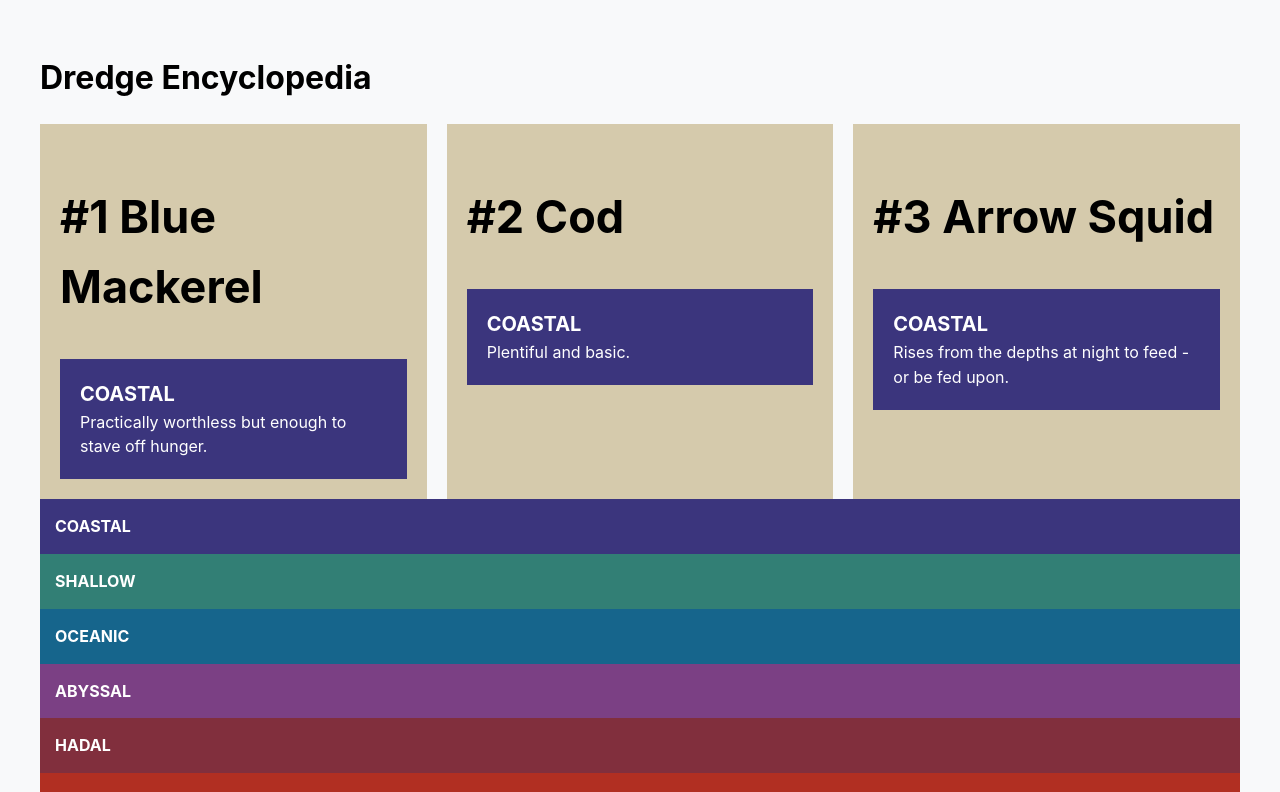
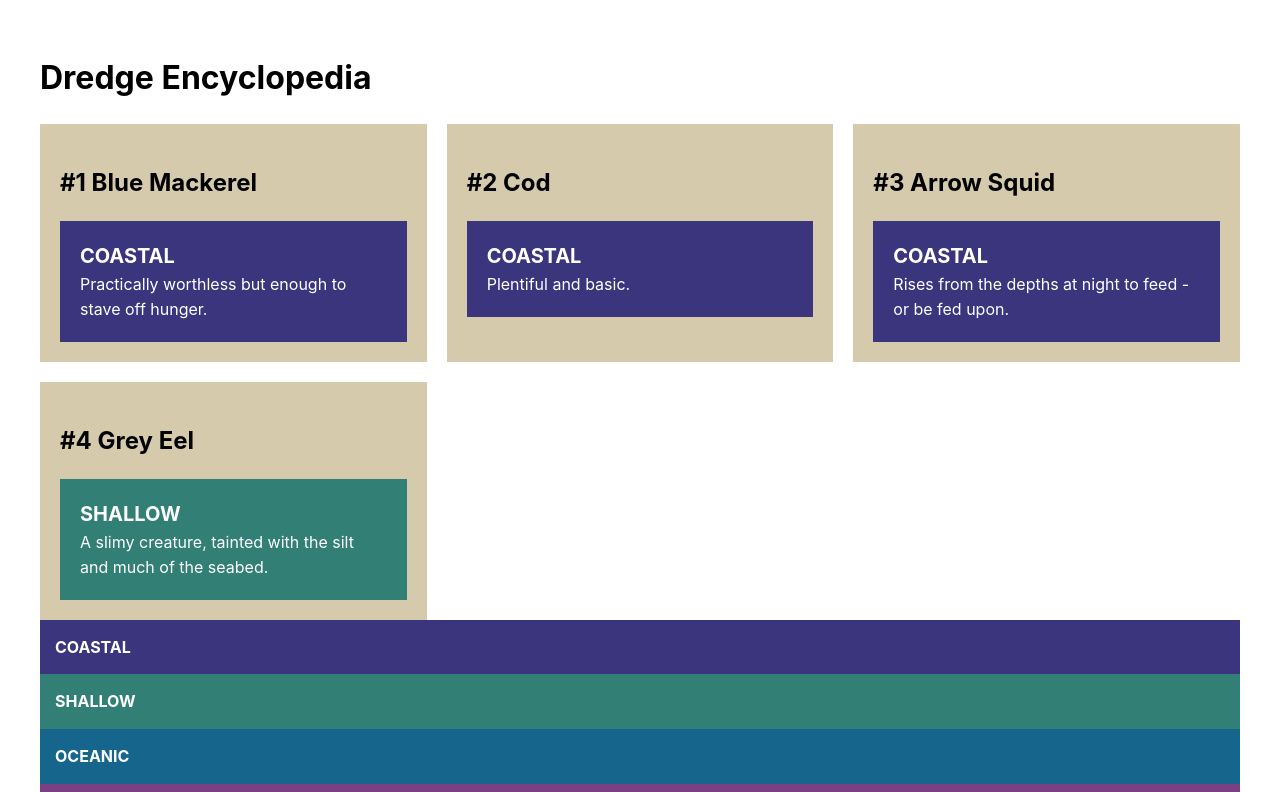
Before and after one commit to steroyle/dredge, a React (Vite) app: page / in a window 1280 px wide. Shown: the top 792 px of the page. Built offline with nearby package versions, Linux system fonts and the light colour scheme.

Commit message:
Updated styles

```diff
--- a/src/App.css
+++ b/src/App.css
@@ -1,5 +1,8 @@
+body {
+  min-height: 100vh;
+}
+
 #root {
-  background: #f8f9fa;
   padding: 2rem;
 }
 .container {
--- a/src/components/Fish/FishCard.module.css
+++ b/src/components/Fish/FishCard.module.css
@@ -2,6 +2,5 @@
   background: #d5caac;
   padding: 20px;
   @media ($sm) {
-    font-size: rem(30px);
   }
 }
--- a/src/data.ts
+++ b/src/data.ts
@@ -56,6 +56,20 @@ export const fishes: Fish[] = [
     trawl: true,
     pot: false,
     abberrations: [85, 86]
+  },
+  {
+    id: 4,
+    name: 'Grey Eel',
+    description: 'A slimy creature, tainted with the silt and much of the seabed.',
+    image: '',
+    location: 'The Marrows',
+    waterType: 'shallow',
+    day: true,
+    night: true,
+    rod: true,
+    trawl: true,
+    pot: false,
+    abberrations: [87, 88]
   }
 ];
 
```
